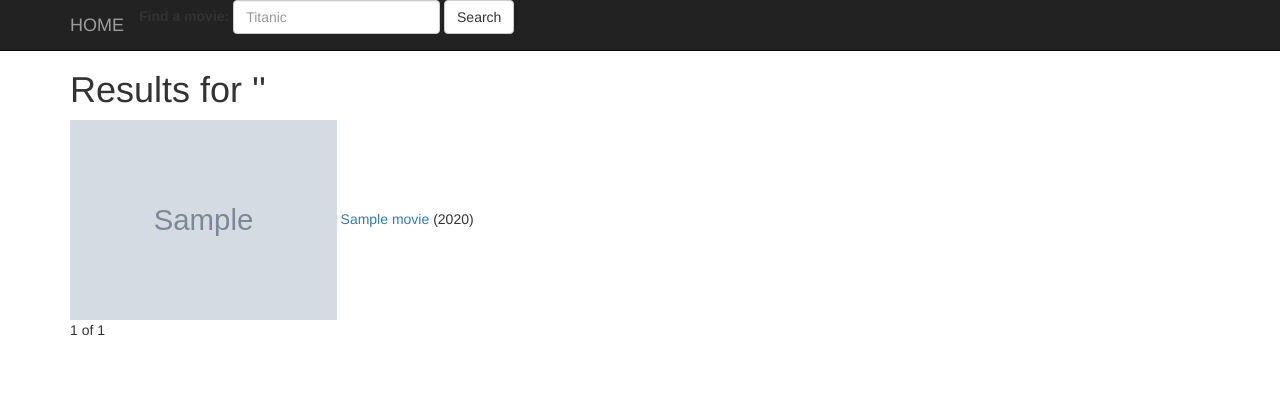
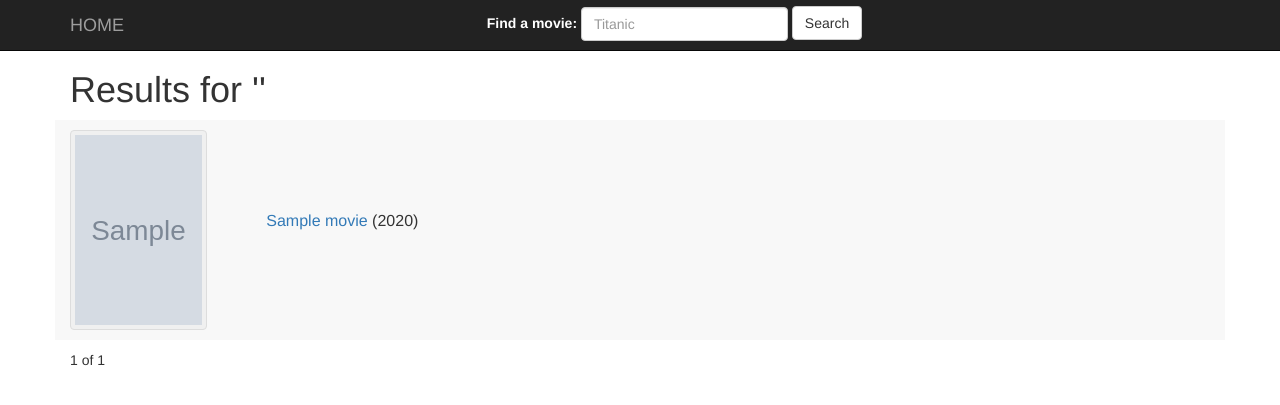
Before and after one commit to leungxa/movieproj, a Django app: template movies/templates/movies/search_results.html in a window 1280 px wide. Shown: the top 405 px of the page. Run offline with Django 3.2, Linux system fonts and the light colour scheme; the template is opened without the code that fills it: most values are stand-ins (such as "Sample title", 1, 10 or a date in 2020); grey boxes marked "Sample" are stand-in pictures; some libraries are stand-ins or nearby versions.

Commit message:
styling for popular and search results

```diff
--- a/movies/static/movies/css/base.css
+++ b/movies/static/movies/css/base.css
@@ -1,3 +1,121 @@
 body {
+  padding-top: 165px;
+}
+
+
+/* index css */
+.top-info {
+  padding: 10px 0;
+  margin-bottom: 15px;
+  background-color: #f0f0f0;
+}
+
+.top-info .top-number {
+  display: inline-block;
+  width: 20%;
+
+  font-weight: 600;
+  color: #757575;
+  text-align: center;
+  vertical-align: middle;
+}
+
+.top-info .top-image {
+  display: inline-block;
+  width: 20%;
+}
+.top-image img {
+  height: 200px;
+}
+
+.top-info .top-title {
+  display: inline-block;
+  width: 58%;
+  vertical-align: middle;
+  text-align: left;
+}
+
+@media(min-width:740px) {
+  body {
     padding-top: 50px;
+  }
+  .top-number {
+    font-size: 56px;
+  }
+  .top-title {
+    font-size: 28px;
+  }
+
+  .search-bar-container {
+    line-height: 45px;
+    vertical-align: middle;
+    text-align: center;
+  }
 }
+
+.search-bar-container {
+  /*line-height: 45px;
+  vertical-align: middle;
+  text-align: center;*/
+}
+
+/* search_bar css */
+.search-label {
+  color: #FFF;
+  margin-bottom: 0px;
+  vertical-align: middle;
+}
+
+.search-input {
+  vertical-align: middle;
+}
+
+.search-btn {
+  vertical-align: middle;
+  margin-bottom: 15px;
+}
+
+@media(min-width:740px) {
+  .search-btn {
+    margin-bottom: 0px;
+  }
+}
+
+/* search results css */
+.search-result-row {
+  margin-bottom: 10px;
+  padding: 10px 0;
+  background-color: #f8f8f8;
+}
+
+.search-results-img-container {
+  display: inline-block;
+  margin-right: 10px;
+  min-width: 137px;
+  width: 16%;
+}
+
+.search-results.img-thumbnail {
+  height: 200px;
+  width: 137px;
+  line-height: 200px;
+  background-color: #f0f0f0;
+}
+
+.search-results.img-thumbnail.no-image {
+  color: #B3B3B3;
+  text-align: center;
+  font-weight: 600;
+}
+
+@media(min-width:740px) {
+  .search-results-title-info {
+    width: 65%;
+  }
+}
+.search-results-title-info {
+  display: inline-block;
+  font-size: 16px;
+  overflow: hidden;
+  width: 46%;
+}
--- a/movies/templates/movies/base_template.html
+++ b/movies/templates/movies/base_template.html
@@ -14,7 +14,7 @@
         <div class="navbar-header">
           <a class="navbar-brand" href="/movies/">HOME</a>
         </div>
-        <div id="navbar" class="collapse navbar-collapse">
+        <div id="navbar" class="nav-element">
           <div class="search-bar-container">
             {% include 'movies/search_bar.html' %}
           </div>
--- a/movies/templates/movies/search_bar.html
+++ b/movies/templates/movies/search_bar.html
@@ -1,7 +1,7 @@
-<form class="form-inline" action="/movies/search/">
+<form class="form-inline search-form" action="/movies/search/">
   <div class="form-group">
-    <label for="name">Find a movie:</label>
-    <input name="query" type="text" class="form-control" placeholder="Titanic" required/>
+    <label for="name" class="search-label">Find a movie:</label>
+    <input name="query" type="text" class="form-control search-input" placeholder="Titanic" required/>
   </div>
-  <button type="submit" class="btn btn-default">Search</button>
+  <button type="submit" class="btn btn-default search-btn">Search</button>
 </form>
--- a/movies/templates/movies/search_results.html
+++ b/movies/templates/movies/search_results.html
@@ -8,11 +8,18 @@
       </div>
     </div>
     {% for movie in results %}
-      <div class="row">
+      <div class="row search-result-row">
         <div class="col-xs-12">
-          <span>
-            <img height="200" src="{{ movie.image }}"></img>
-          </span>
+          <div class="search-results-img-container">
+            <a href="{{ movie.details_url }}">
+            {% if movie.image %}
+              <img src="{{ movie.image }}" class="img-thumbnail search-results"></img>
+              {% else %}
+              <div class="img-thumbnail search-results no-image">NO IMAGE</div>
+            {% endif %}
+            </a>
+          </div>
+          <div class="search-results-title-info">
             <span>
               <a href="{{ movie.details_url }}">
                 {{ movie.title }}
@@ -23,13 +30,14 @@
             </span>
           </div>
         </div>
+      </div>
     {% endfor %}
     <div class="row">
       <div class="col-xs-12">
         {% if page > 1 %}
         <span>
           <a href="/movies/search/?query={{ query }}&page={{ page|add:"-1" }}">
-            Previous
+            &lt;&lt;&nbsp;Previous&nbsp;
           </a>
         </span>
         {% endif %}
@@ -39,7 +47,7 @@
         {% if page != total_pages %}
         <span>
           <a href="/movies/search/?query={{ query }}&page={{ page|add:"1" }}">
-            Next
+            &nbsp;Next&nbsp;&gt;&gt;
           </a>
         <span>
         {% endif %}
--- a/movies/tmdb_utils.py
+++ b/movies/tmdb_utils.py
@@ -12,7 +12,6 @@ def send_tmdb_request(path, params=None):
     headers = {'content-type': 'application/json'}
 
     response = requests.get(url, params=payload, headers=headers)
-    print response.url
     return response
 
 def tmdb_popular():
--- a/movies/views.py
+++ b/movies/views.py
@@ -60,8 +60,8 @@ def movie_info(request, movie_id):
     movie_data = tmdb_movie_info(movie_id)
     release_date = 'Unknown Release Date'
     release_year = 'Unspecified'
-    if movie['release_date']:
-        dt = datetime.datetime.strptime(movie['release_date'], '%Y-%m-%d')
+    if movie_data['release_date']:
+        dt = datetime.datetime.strptime(movie_data['release_date'], '%Y-%m-%d')
         release_year = dt.year
         release_date = dt.strftime('%B %-d, %Y')
     context['movie'] = {
```
Also changed, not shown: movies/templates/movies/index.html (+13 -10 lines). Lines whose indentation alone changed are shown as unchanged.
